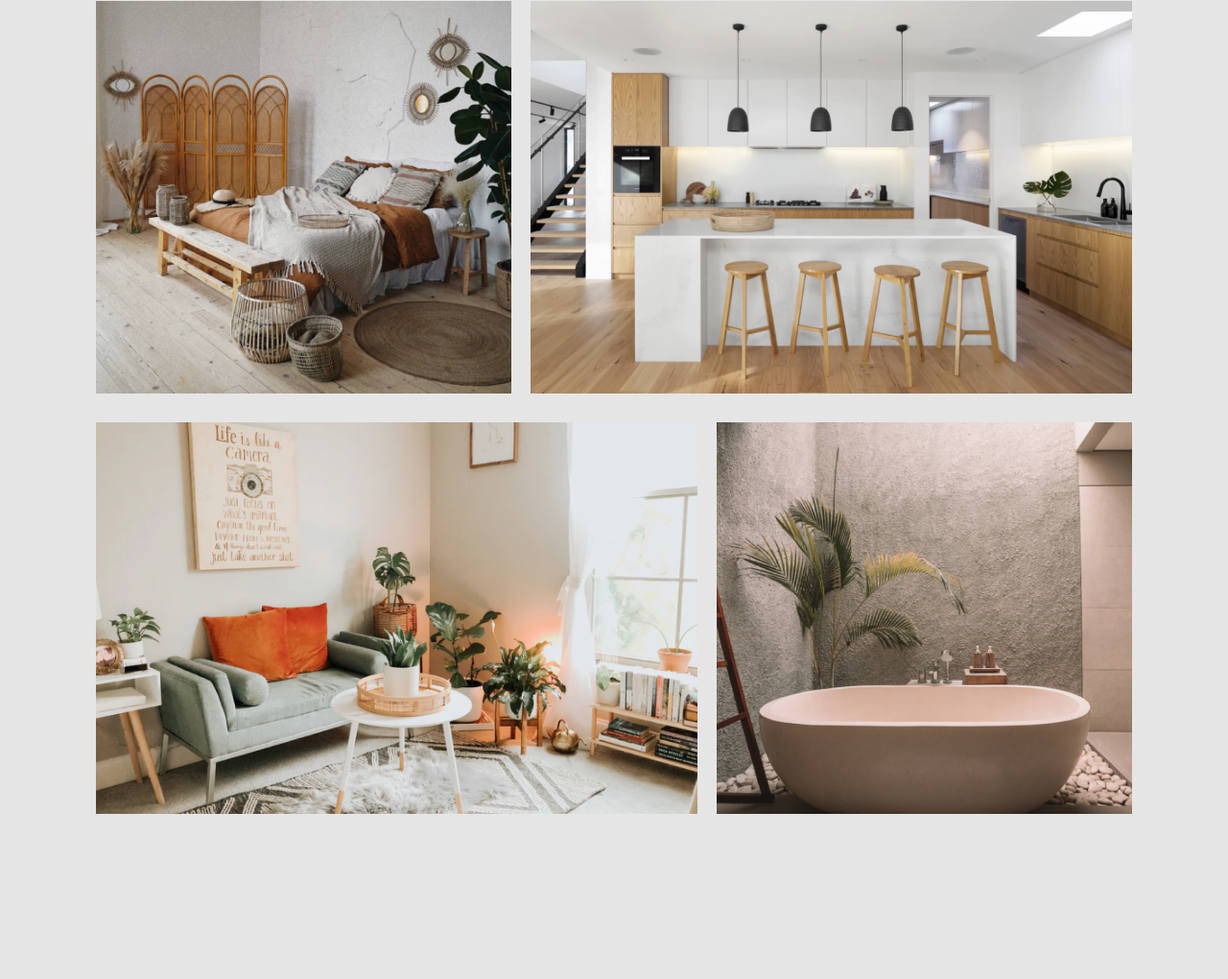
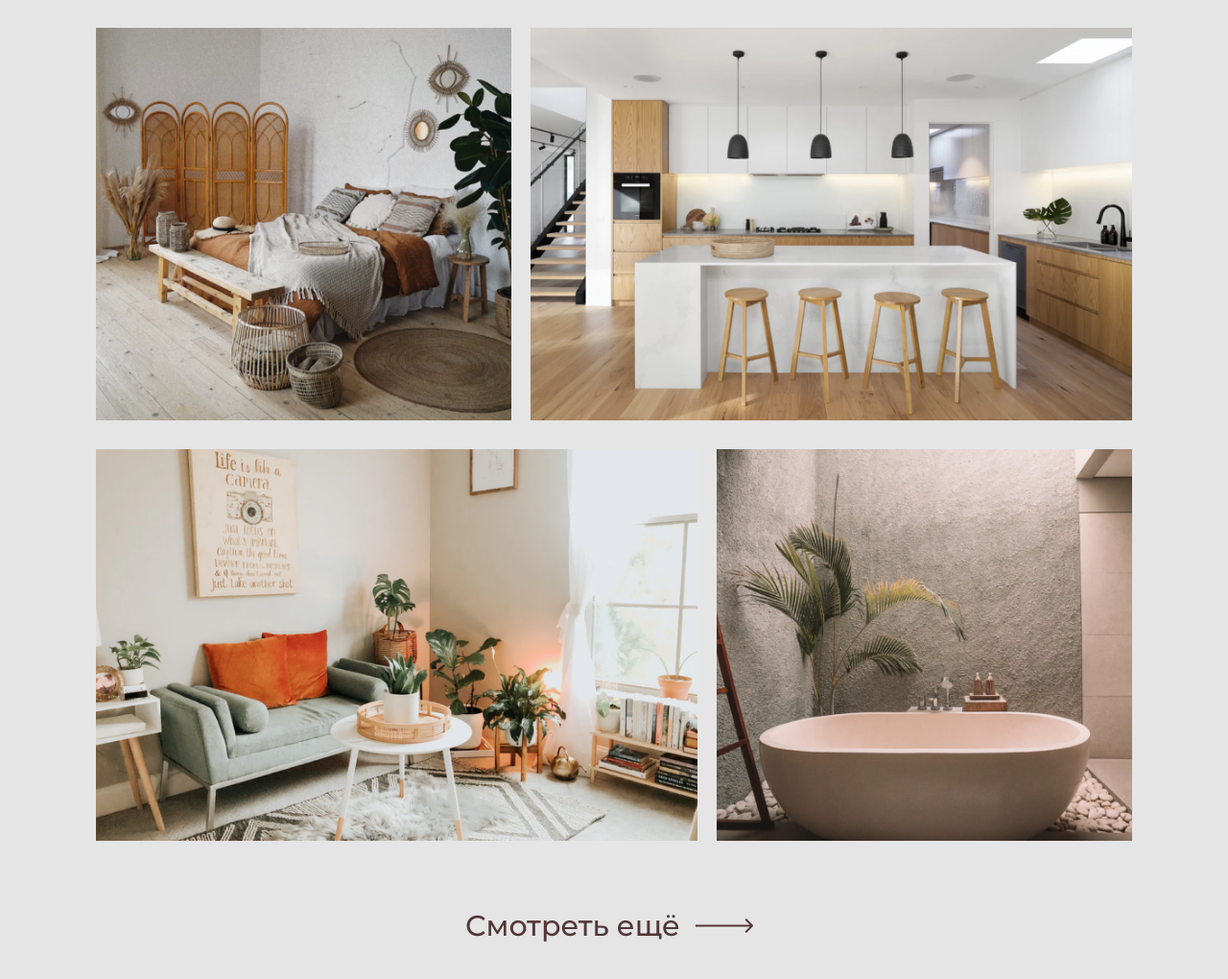
Before and after one commit to ortamfag/marathon_HTMLAcademy, a plain HTML site: page index.html in a window 1280 px wide. Shown: the part 2010-3030 px from the top of the page at 96% size. Before the commit the page ends 2868 px from the top, so only its background shows below. Drawn offline with Linux system fonts and the light colour scheme.

Commit message:
our works

```diff
--- a/css/style.css
+++ b/css/style.css
@@ -106,7 +106,7 @@ header {
 }
 .about-us-title{
     text-align: center;
-    margin-bottom: 40px;
+    margin-bottom: 30px;
 }
 
 #about-us-title {
@@ -156,7 +156,7 @@ header {
 
     text-align: center;
 
-    margin-top: 40px;
+    margin-top: 17px;
 }
 
 .advantages-item-title{
@@ -173,15 +173,19 @@ header {
 .our-works{
     margin-left: 100px;
     margin-right: 100px;
+
+    margin-top: 65px;
 }
 
 #our-works-title{
     text-transform: uppercase;
-    font-size: 40px;
+    font-size: 50px;
     line-height: 50px;
 }
 
 .our-works-picture {
+    margin-top:40px;
+
     display:grid;
     grid-template-columns: 5fr 2fr 5fr;
     grid-column-gap: 20px;
@@ -211,4 +215,21 @@ header {
     object-fit: cover;
 
 }
+
+.see-more{
+    width: 310px;
+    margin: 0 auto;
+    margin-top: 40px;
+    margin-bottom: 65px;
+    display:flex;
+}
+
+.see-more p {
+    width: 240px;
+    height: 37px;
+
+    font-weight: 500;
+    font-size: 30px;
+    line-height: 37px;
+}
 /* Наши работы */
--- a/index.html
+++ b/index.html
@@ -112,6 +112,11 @@
                         <img src="images/fourthwork.png" width="488" height="451">
                     </div>
                 </div>
+
+                <div class="see-more">
+                    <p>Смотреть ещё</p>
+                    <img src="images/arrow.svg" width="60" height="0">
+                </div>
             </div>
 
 
```
Also changed, not shown: images/arrow.svg (added).
